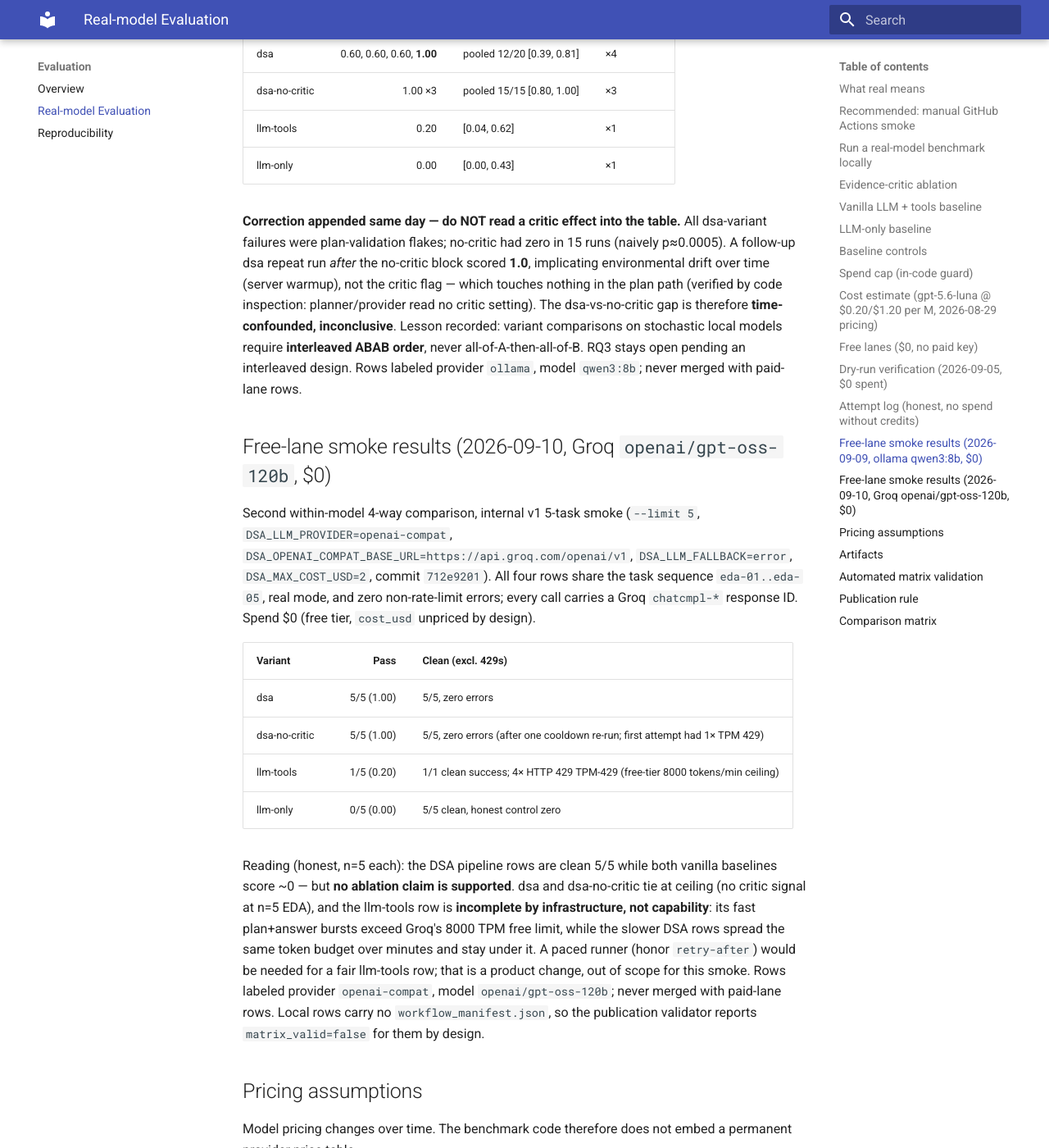
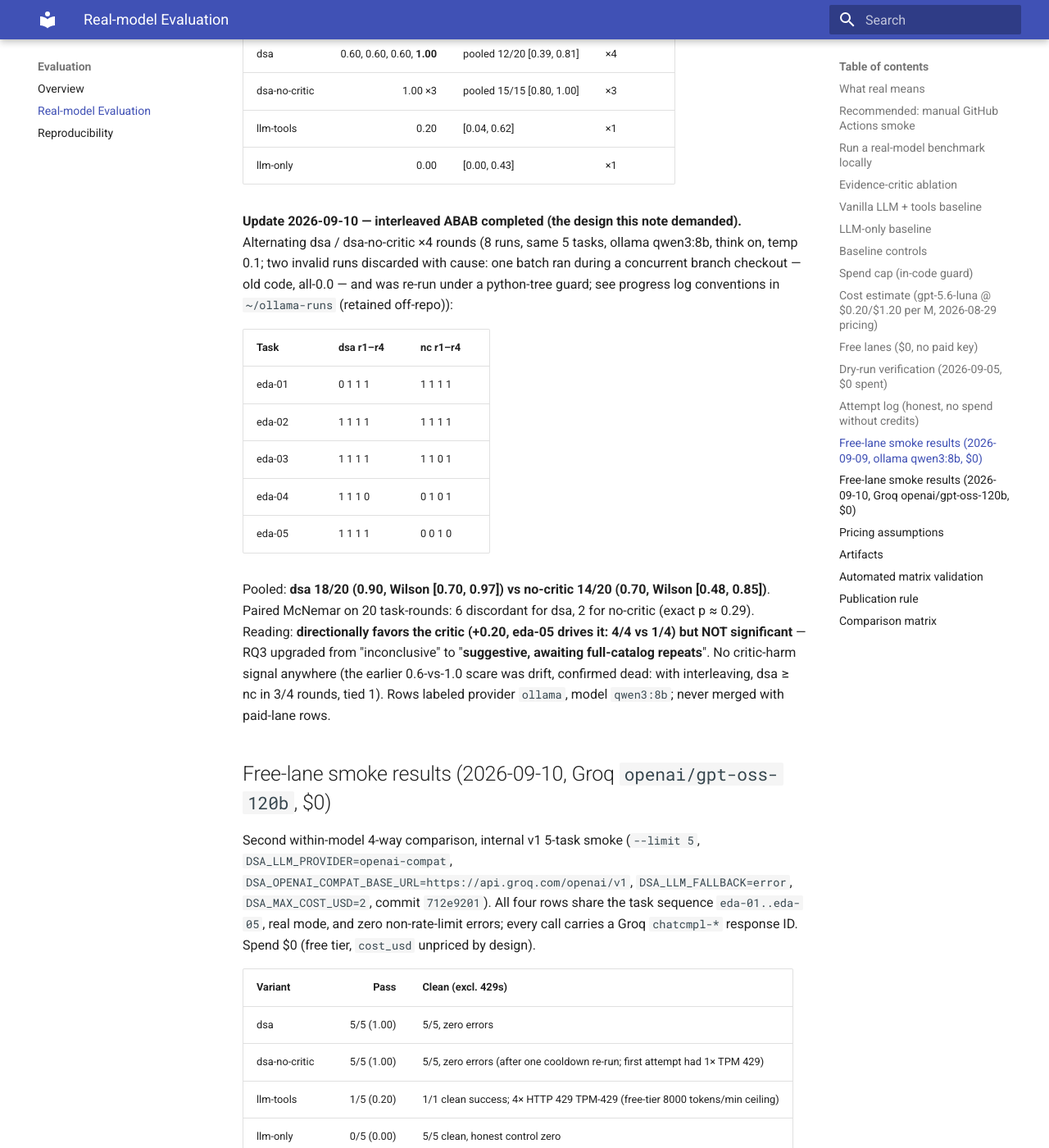
Before and after one commit to Jackxiaozhiren/data-science-agent, an MkDocs documentation site: the page built from docs/real-model-evaluation.md, in a window 1280 px wide and 1400 px high, scrolled down 6660 px. Shown: the whole window at 82% size. Built offline with MkDocs 1.6.1 and Material for MkDocs 9.7.7, drawn with Linux system fonts in a browser that asks for light colours.

Commit message:
docs(real-model): ABAB RQ3 result — dsa 18/20 vs no-critic 14/20, suggestive not significant

```diff
--- a/docs/real-model-evaluation.md
+++ b/docs/real-model-evaluation.md
@@ -236,15 +236,28 @@
 | llm-tools | 0.20 | [0.04, 0.62] | ×1 |
 | llm-only | 0.00 | [0.00, 0.43] | ×1 |
 
-**Correction appended same day — do NOT read a critic effect into the table.**
-All dsa-variant failures were plan-validation flakes; no-critic had zero in 15
-runs (naively p≈0.0005). A follow-up dsa repeat run *after* the no-critic block
-scored **1.0**, implicating environmental drift over time (server warmup), not
-the critic flag — which touches nothing in the plan path (verified by code
-inspection: planner/provider read no critic setting). The dsa-vs-no-critic gap
-is therefore **time-confounded, inconclusive**. Lesson recorded: variant
-comparisons on stochastic local models require **interleaved ABAB order**,
-never all-of-A-then-all-of-B. RQ3 stays open pending an interleaved design.
+**Update 2026-09-10 — interleaved ABAB completed (the design this note demanded).**
+Alternating dsa / dsa-no-critic ×4 rounds (8 runs, same 5 tasks, ollama
+qwen3:8b, think on, temp 0.1; two invalid runs discarded with cause: one batch
+ran during a concurrent branch checkout — old code, all-0.0 — and was re-run
+under a python-tree guard; see progress log conventions in `~/ollama-runs`
+(retained off-repo)):
+
+| Task | dsa r1–r4 | nc r1–r4 |
+|---|---|---|
+| eda-01 | 0 1 1 1 | 1 1 1 1 |
+| eda-02 | 1 1 1 1 | 1 1 1 1 |
+| eda-03 | 1 1 1 1 | 1 1 0 1 |
+| eda-04 | 1 1 1 0 | 0 1 0 1 |
+| eda-05 | 1 1 1 1 | 0 0 1 0 |
+
+Pooled: **dsa 18/20 (0.90, Wilson [0.70, 0.97]) vs no-critic 14/20 (0.70,
+Wilson [0.48, 0.85])**. Paired McNemar on 20 task-rounds: 6 discordant for
+dsa, 2 for no-critic (exact p ≈ 0.29). Reading: **directionally favors the
+critic (+0.20, eda-05 drives it: 4/4 vs 1/4) but NOT significant** — RQ3
+upgraded from "inconclusive" to "**suggestive, awaiting full-catalog
+repeats**". No critic-harm signal anywhere (the earlier 0.6-vs-1.0 scare was
+drift, confirmed dead: with interleaving, dsa ≥ nc in 3/4 rounds, tied 1).
 Rows labeled provider `ollama`, model `qwen3:8b`; never merged with paid-lane rows.
 
 ## Free-lane smoke results (2026-09-10, Groq `openai/gpt-oss-120b`, $0)
```
